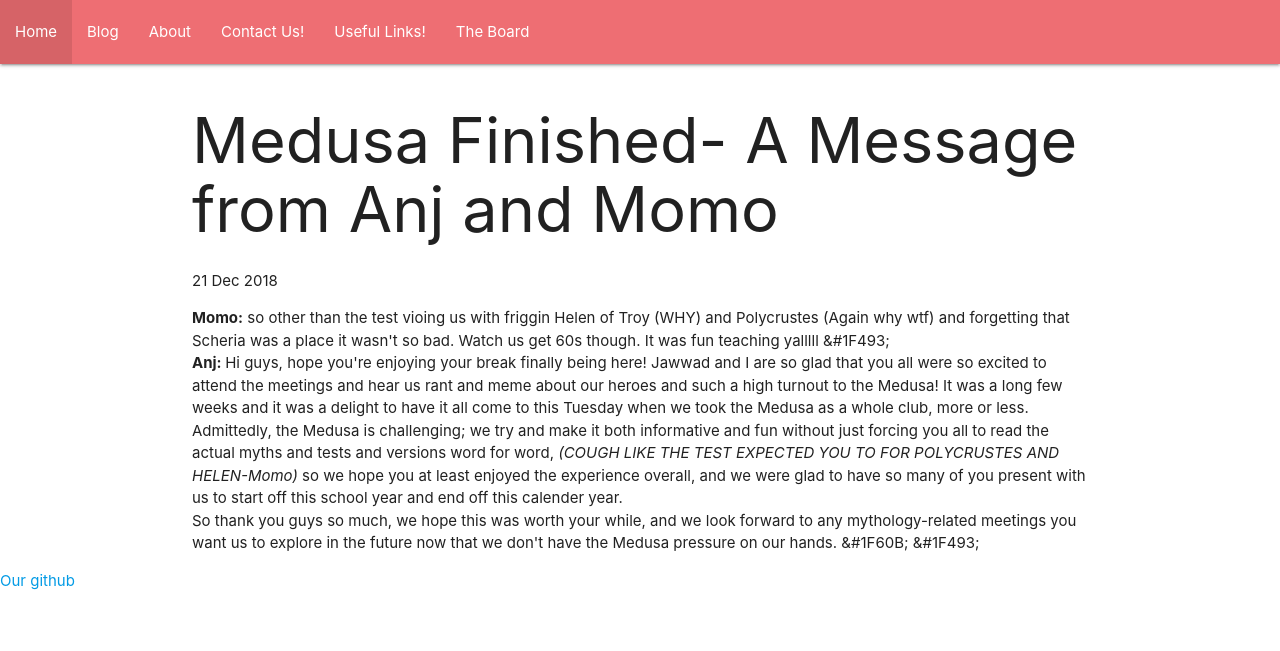
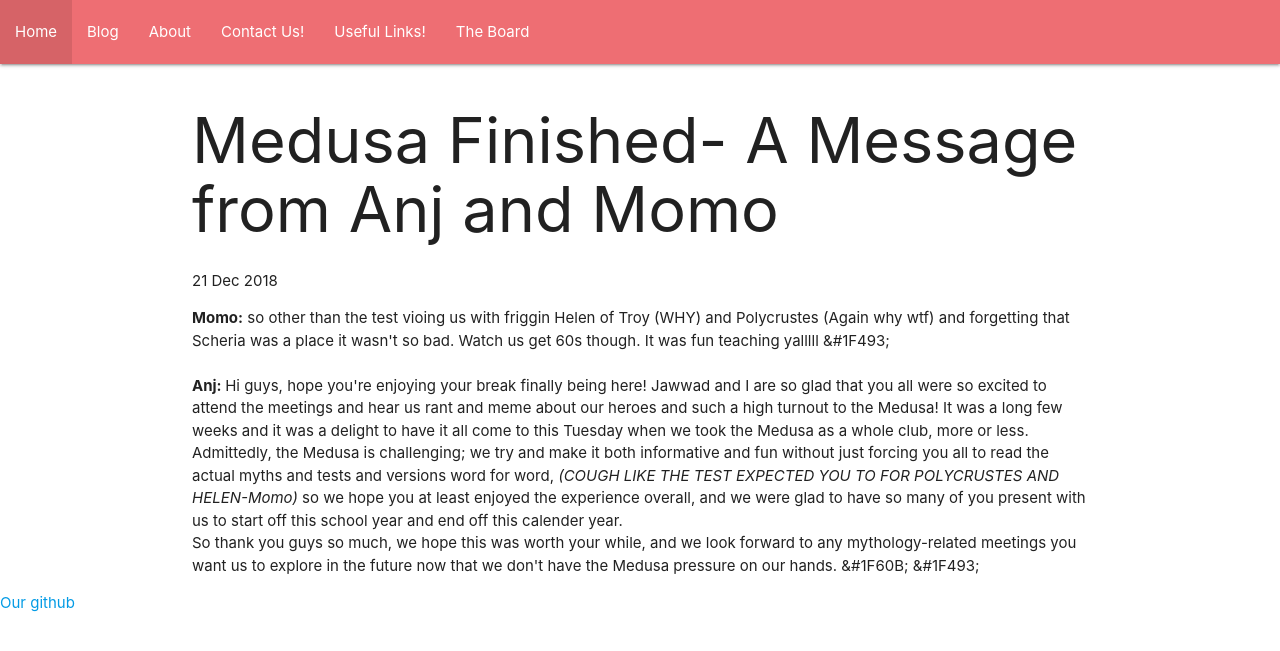
Before and after one commit to stuyCLC/stuyCLC.github.io, a Jekyll site: the page built from _posts/2018-12-21-Medusa-Conclusion.md, in a window 1280 px wide. Shown: the top 651 px of the page. Built offline with Jekyll 4.4.1, drawn with Linux system fonts in a browser that asks for light colours.

Commit message:
Update 2018-12-21-Medusa-Conclusion.md

```diff
--- a/_posts/2018-12-21-Medusa-Conclusion.md
+++ b/_posts/2018-12-21-Medusa-Conclusion.md
@@ -6,8 +6,7 @@ title: Medusa Finished- A Message from Anj and Momo
 <meta charset="UTF-8">
 </head>
 <div class="blurb">
-  <p> <b>Momo:</b> so other than the test vioing us with friggin Helen of Troy (WHY) and Polycrustes (Again why wtf) and forgetting that Scheria was a place it wasn't so bad. Watch us get 60s though. It was fun teaching yalllll  &#1F493;
- <br>
+  <p> <b>Momo:</b> so other than the test vioing us with friggin Helen of Troy (WHY) and Polycrustes (Again why wtf) and forgetting that Scheria was a place it wasn't so bad. Watch us get 60s though. It was fun teaching yalllll  &#1F493; <br><br>
  <b> Anj: </b> Hi guys, hope you're enjoying your break finally being here! Jawwad and I are so glad that you all were so excited to attend the meetings and hear us rant and meme about our heroes and such a high turnout to the Medusa! It was a long few weeks and it was a delight to have it all come to this Tuesday when we took the Medusa as a whole club, more or less. Admittedly, the Medusa is challenging; we try and make it both informative and fun without just forcing you all to read the actual myths and tests and versions word for word, <i>(COUGH LIKE THE TEST EXPECTED YOU TO FOR POLYCRUSTES AND HELEN-Momo) </i> so we hope you at least enjoyed the experience overall, and we were glad to have so many of you present with us to start off this school year and end off this calender year.
  <br>
  So thank you guys so much, we hope this was worth your while, and we look forward to any mythology-related meetings you want us to explore in the future now that we don't have the Medusa pressure on our hands. &#1F60B; &#1F493;
```
